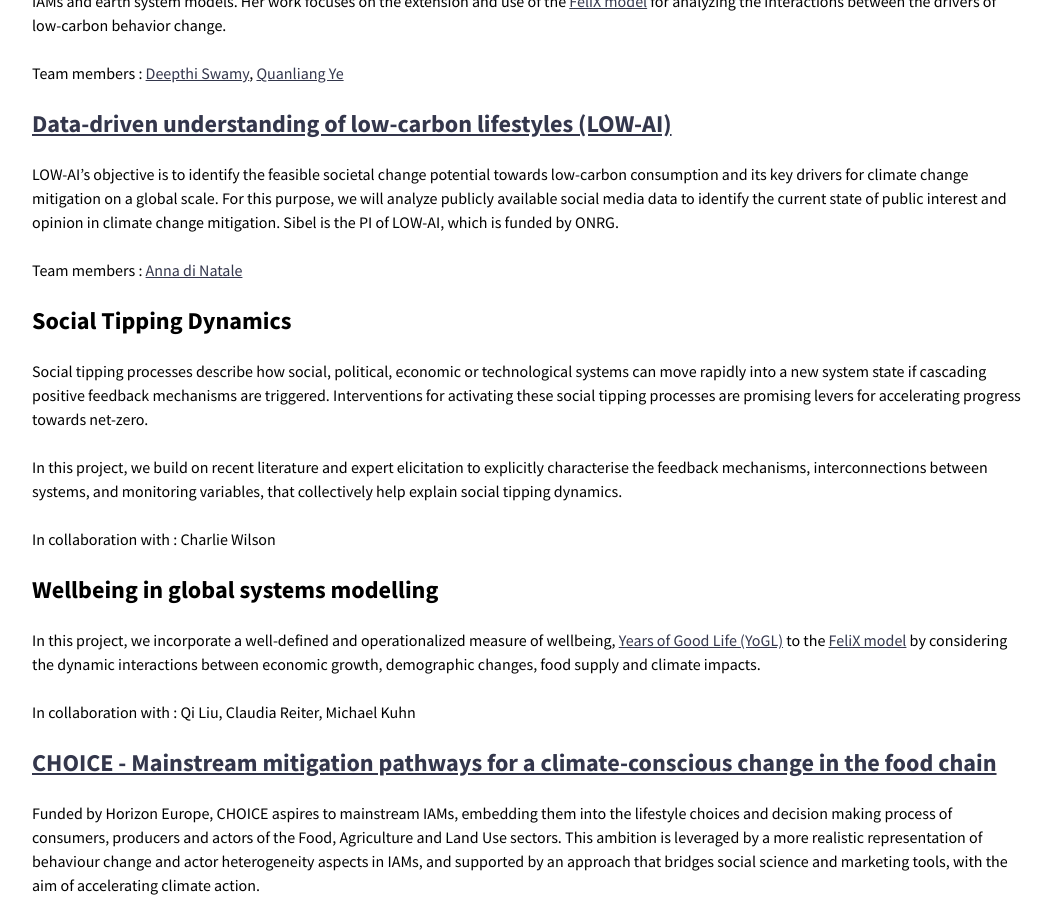
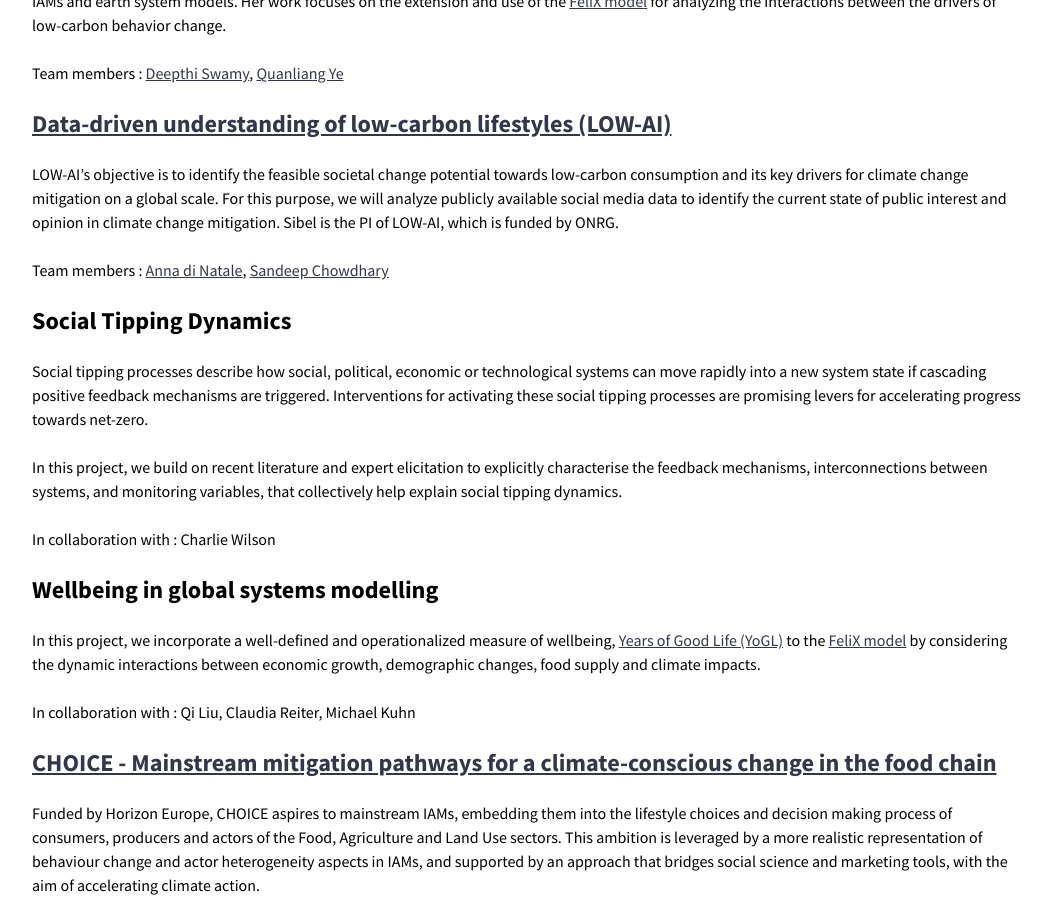
Before and after one commit to sibeleker/sibeleker.github.io, a Jekyll site: the page built from research.md, in a window 1280 px wide and 900 px high, scrolled down 806 px. Shown: the whole window, without its empty margins (112-1164 px from the left). Built offline with Jekyll 4.4.1, drawn with Linux system fonts in a browser that asks for light colours; nearby versions of some CDN libraries.

Commit message:
Update research.md

```diff
--- a/research.md
+++ b/research.md
@@ -21,7 +21,7 @@ Team members : [Deepthi Swamy](https://iiasa.ac.at/staff/deepthi-swamy), [Quanli
 LOW-AI's objective is to identify the feasible societal change potential towards low-carbon consumption and its key drivers for climate change mitigation on a global scale.
 For this purpose, we will analyze publicly available social media data to identify the current state of public interest and opinion in climate change mitigation. Sibel is the PI of LOW-AI, which is funded by ONRG.
 
-Team members : [Anna di Natale](https://iiasa.ac.at/staff/anna-di-natale)
+Team members : [Anna di Natale](https://iiasa.ac.at/staff/anna-di-natale), [Sandeep Chowdhary](https://iiasa.ac.at/staff/sandeep-chowdhary)
 
 ## Social Tipping Dynamics
 
```
